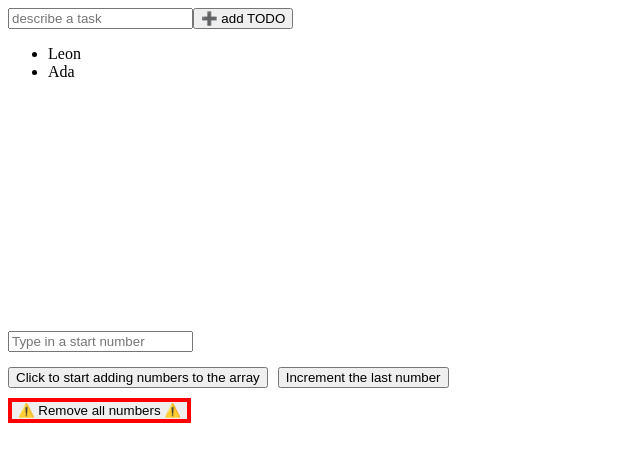
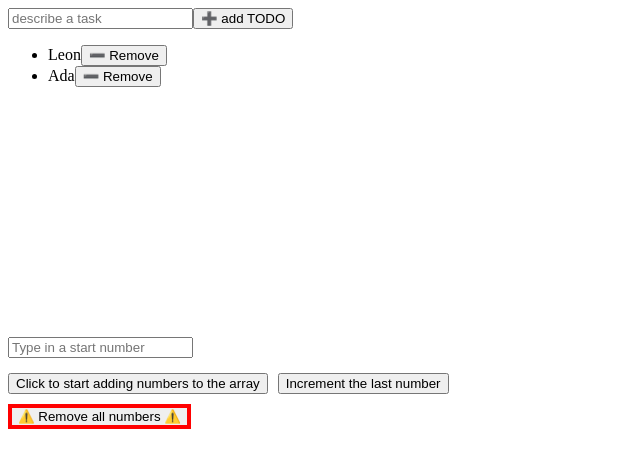
Before and after one commit to Objective-Enterprises/nik-react-ts, a React (Vite) app in the folder assignment/home-project/: page / in a window 1280 px wide. Shown: the top 468 px of the page, without its empty margins (0-640 px from the left). Built offline with nearby package versions, Linux system fonts and the light colour scheme.

Commit message:
add working removeTodo via context

```diff
--- /dev/null
+++ b/assignment/home-project/src/TodoItem.tsx
@@ -0,0 +1,27 @@
+import { useContext } from "react"
+import { TodoContext } from "./TodosControllerContext"
+
+interface TodoItemProps {
+  element: string
+  index: number
+}
+
+export default function TodoItem ({
+  element,
+  index
+}: TodoItemProps) {
+  const contextValue = useContext(TodoContext);
+  if (contextValue) {
+    return (
+      <li>
+        <span>{element}</span>
+        <button
+          type="button"
+          onClick={() => contextValue.removeTodo(index)}
+        >
+          ➖ Remove
+        </button>
+      </li>
+    )
+  }
+}
--- a/assignment/home-project/src/TodoList.tsx
+++ b/assignment/home-project/src/TodoList.tsx
@@ -1,13 +1,20 @@
 import { useContext } from "react";
 import { TodoContext } from "./TodosControllerContext";
+import TodoItem from "./TodoItem";
 
 export default function TodoList () {
   const contextValue = useContext(TodoContext);
   if (!contextValue) {
     return <p>No todos available</p>
   }
-  const liItems = contextValue.todos.map((el, index) => {
-    return <li key={index}>{el}</li>
+  const liItems = contextValue.todos.map((element, index) => {
+    return (
+      <TodoItem
+        key={index}
+        element={element}
+        index={index}
+      />
+    )
   });
   return <ul>{liItems}</ul>
 }
--- a/assignment/home-project/src/TodosController.tsx
+++ b/assignment/home-project/src/TodosController.tsx
@@ -1,14 +1,21 @@
+import { useState } from "react";
 import AddTodoForm from "./AddTodoForm"
 import TodoList from "./TodoList"
 import { TodoContext } from "./TodosControllerContext"
 
 export default function TodosController () {
-  const todos = ["Leon", "Ada"];
+  const [todos, setTodos] = useState<string[]>(["Leon", "Ada"])
+  function removeTodo(indexToRemove: number) {
+    const newTodos = todos.filter((_item, index) => {
+      return index !== indexToRemove;
+    })
+    setTodos(newTodos)
+  }
   return (
     <div
       style={{"marginBottom": "250px"}}
     >
-      <TodoContext value={{ todos }}>
+      <TodoContext value={{ todos: todos, removeTodo: removeTodo }}>
         <AddTodoForm/>
         <TodoList />
       </TodoContext>
--- a/assignment/home-project/src/TodosControllerContext.ts
+++ b/assignment/home-project/src/TodosControllerContext.ts
@@ -2,6 +2,7 @@ import { createContext } from "react";
 
 interface TodoContextValue {
   todos: string[];
+  removeTodo: (index: number) => void;
 }
 
 export const TodoContext = createContext<TodoContextValue | undefined>(undefined);
```
